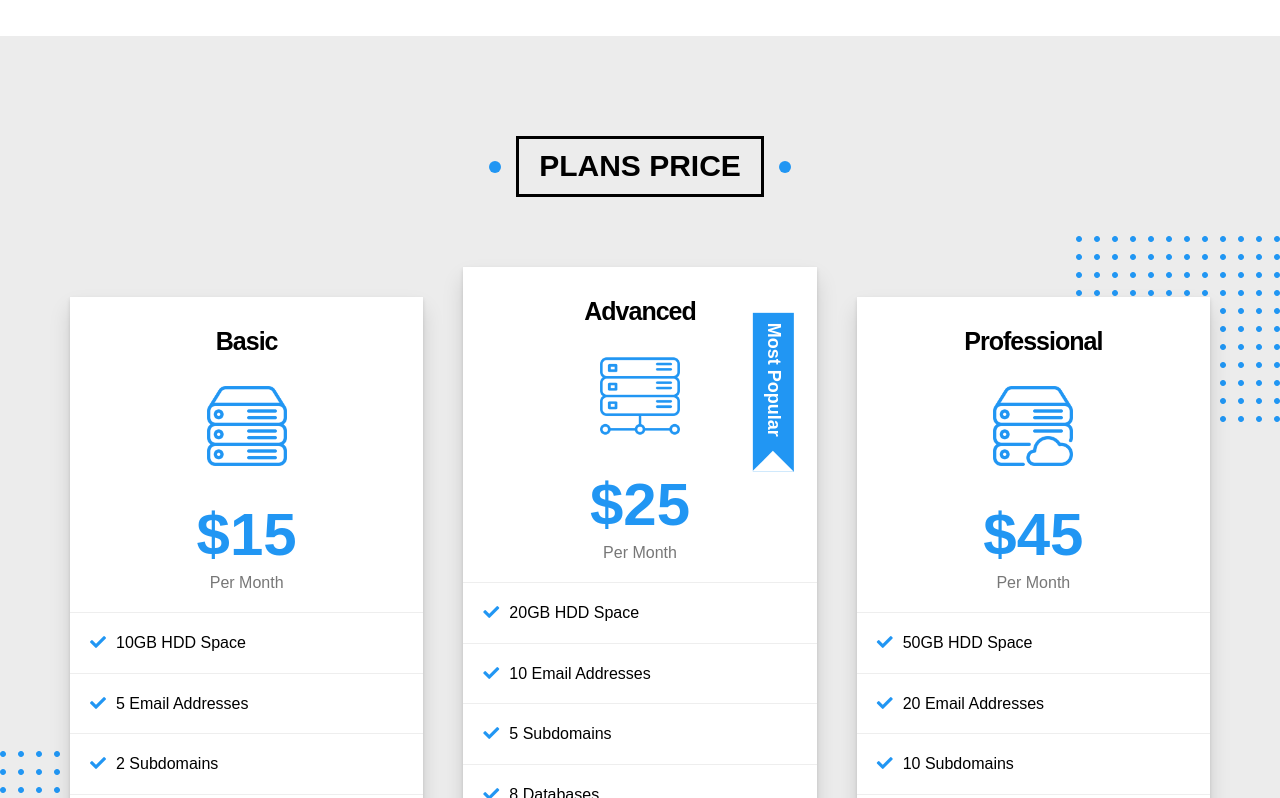
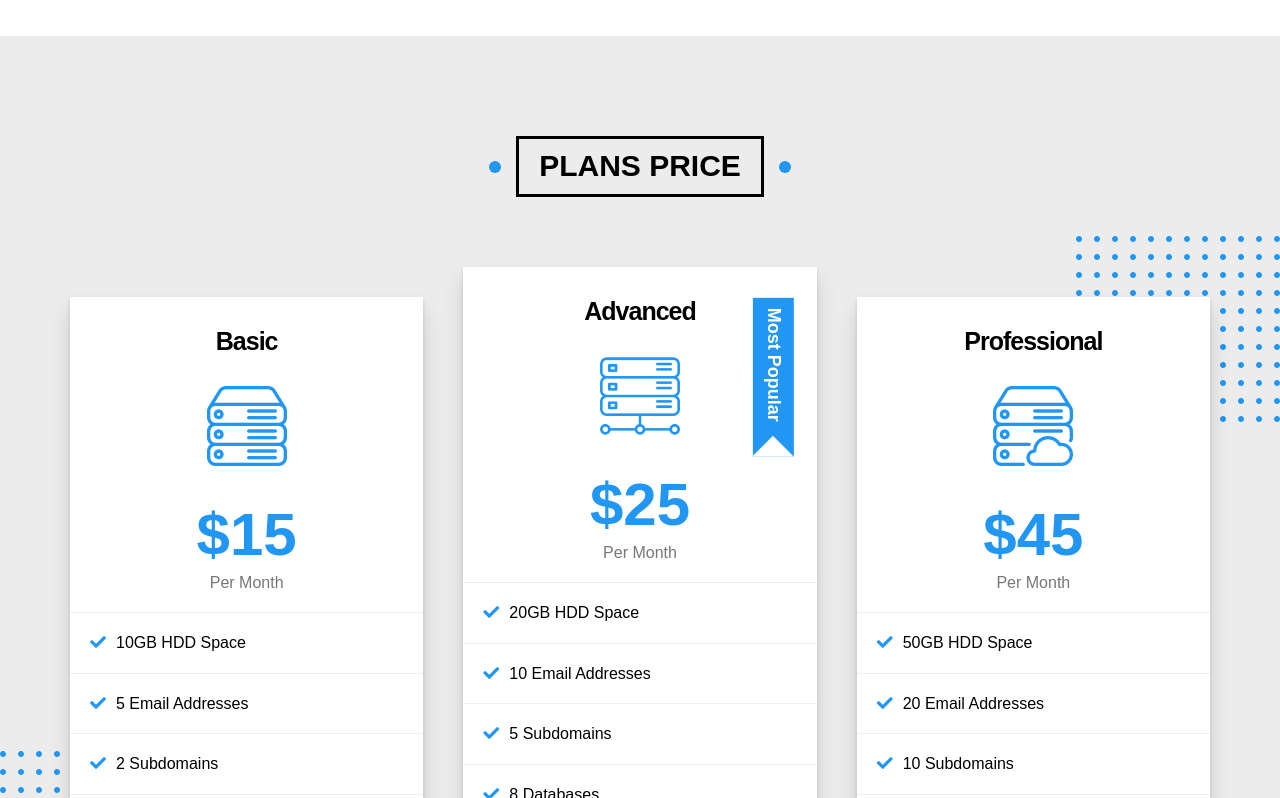
Before and after one commit to Rania-Ro/Samuel, a plain HTML site: page index.html in a window 1280 px wide. Shown: the part 10408-11206 px from the top of the page. Drawn offline with Linux system fonts and the light colour scheme.

Commit message:
Update samuel.css

```diff
--- a/css/samuel.css
+++ b/css/samuel.css
@@ -1610,7 +1610,7 @@ ul {
 
 .plans .container .popular .label {
     position: absolute;
-    top: calc(0% + 105px);
+    top: calc(0% + 90px);
     right: -36px;
     padding: 10px 35px 10px 10px;
     background-color: var(--main-color);
```
